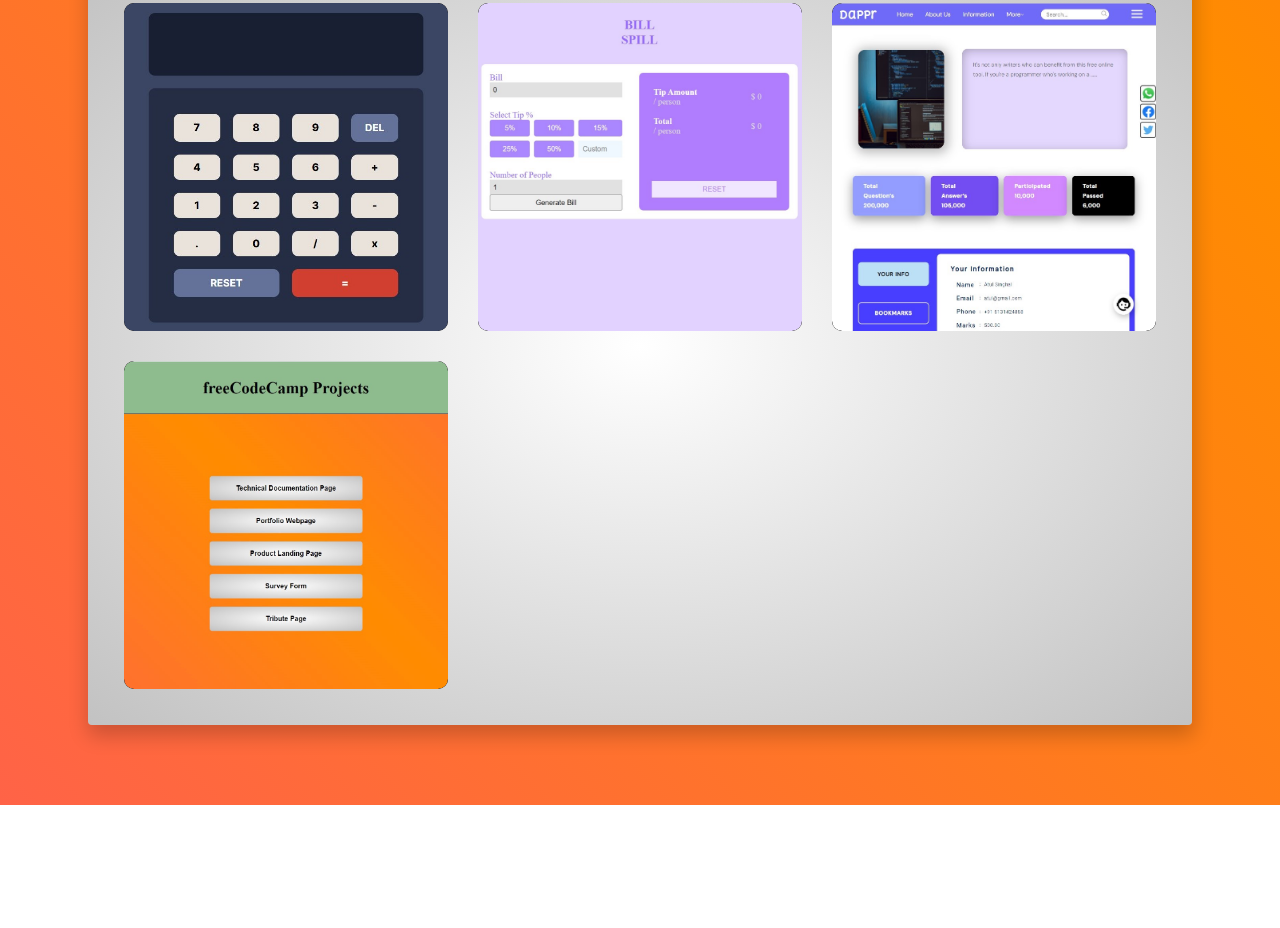
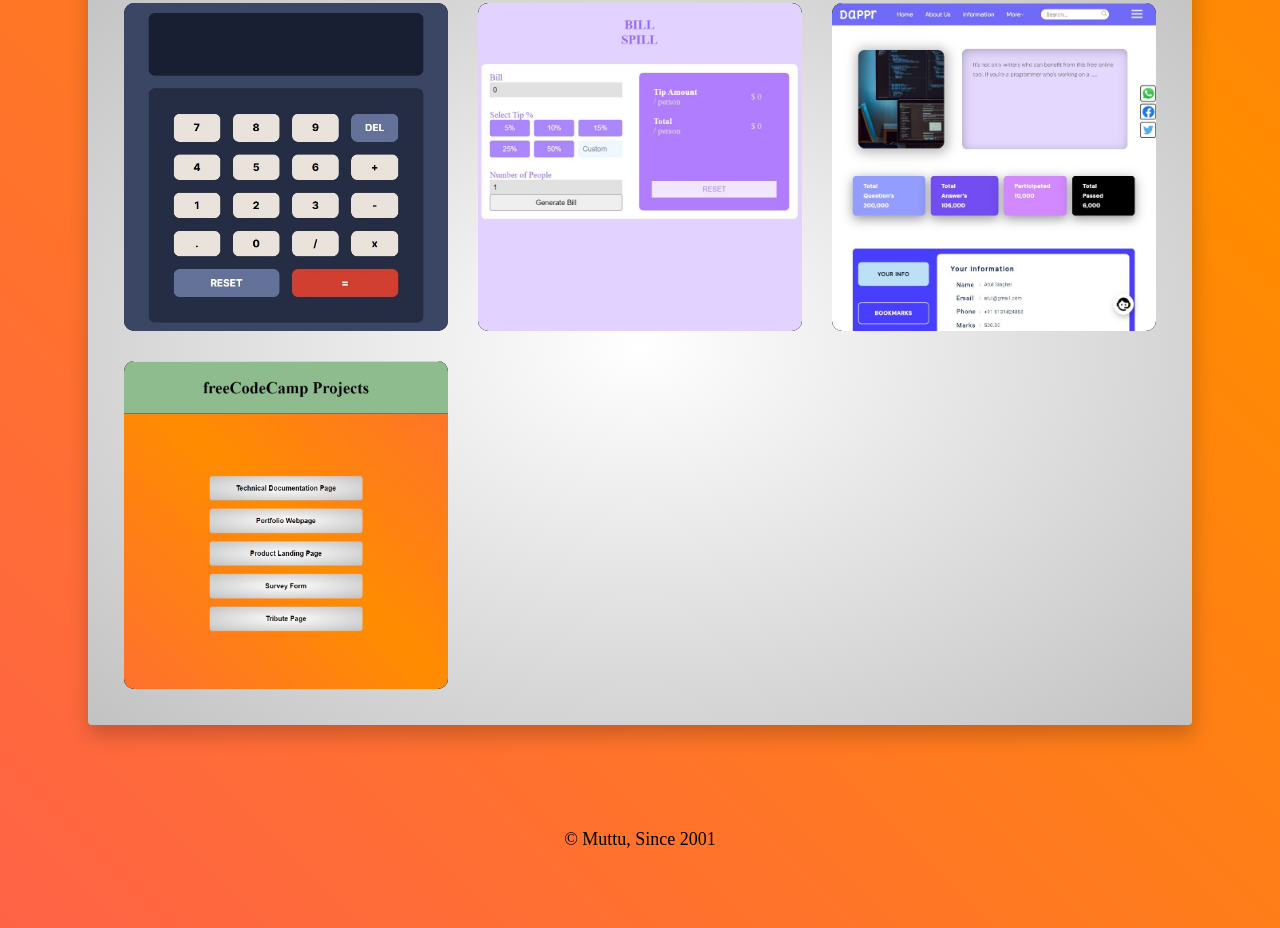
Before and after one commit to muttubk/Resume-Portfolio, a plain HTML site: page index.html in a window 1280 px wide. Shown: the part 1784-2712 px from the top of the page. Before the commit the page ends 2589 px from the top, so only its background shows below. Drawn offline with Linux system fonts and the light colour scheme.

Commit message:
added copyright

```diff
--- a/index.html
+++ b/index.html
@@ -19,7 +19,7 @@
         <p><i class="fa-solid fa-location-dot" style="color: #ff0000;"></i>&nbsp; Mantur, Bagalkot, 587121</p>
         <hr>
         <div class="contact">
-          <a href="mailto:muttukanabur140601@gmail.com"><button><i class="fa-solid fa-envelope"></i> E-Mail</button></a>
+          <a href="mailto:kanaburmuttu@gmail.com"><button><i class="fa-solid fa-envelope"></i> E-Mail</button></a>
           <a href="https://github.com/muttubk"><button><i class="fa-brands fa-github"></i> GitHub</button></a>
           <a href="https://www.linkedin.com/in/muttu-kanabur-337a36136"><button><i class="fa-brands fa-linkedin"></i> LinkedIn</button></a>
         </div>
@@ -137,5 +137,6 @@
         </div>
       </div>
     </div>
+    <p id="copy-right">&copy; Muttu, Since 2001</p>
   </body>
 </html>
--- a/resumeStyles.css
+++ b/resumeStyles.css
@@ -192,6 +192,12 @@ td {
   opacity: 1;
 }
 
+#copy-right{
+  text-align: center;
+  font-size: 1.5rem;
+  padding: 2rem 0 5rem 0;
+}
+
 @media screen and (max-width: 768px) {
   :root {
     font-size: 10px;
```
